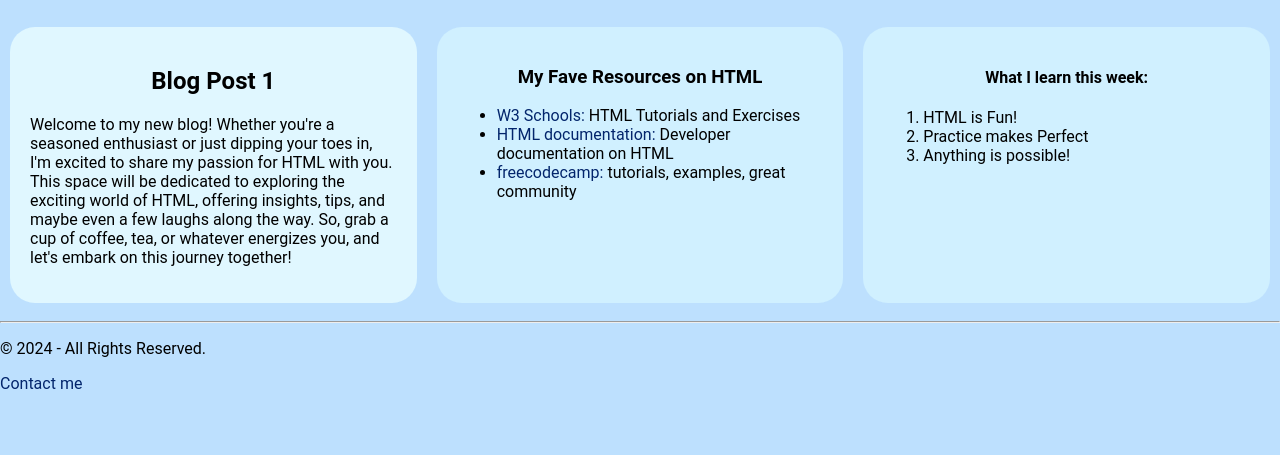
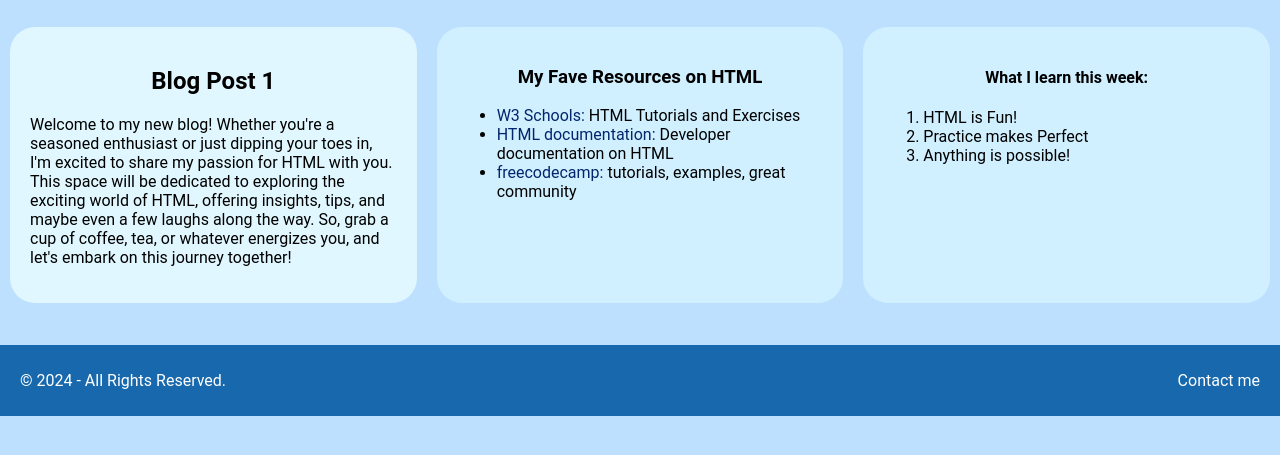
Before and after one commit to dewi-xaltius/html-exercise1, a plain HTML site: page index.html in a window 1280 px wide. Shown: the part 87-542 px from the top of the page. Drawn offline with Linux system fonts and the light colour scheme.

Commit message:
add styling to footer

```diff
--- a/index.css
+++ b/index.css
@@ -95,3 +95,24 @@ nav li a:hover {
 .blog-section-3 {
     background-color: #c0eaff; /* Light shade */
 }
+
+/* Footer styling */
+footer {
+    background-color: #1768ac; /* Sets a different background color for the footer */
+    color: white; /* Sets the text color for the footer */
+    margin-top: 2rem;
+    padding: 10px 20px; /* Adds padding inside the footer */
+    display: flex; /* Uses Flexbox for layout */
+    justify-content: space-between; /* Spaces out items to the left and right */
+    align-items: center; /* Aligns items vertically in the center */
+}
+
+/* Styling for footer links */
+footer a {
+    color: white; /* Sets the text color for footer links */
+    text-decoration: none; /* Removes underline from links */
+}
+
+footer a:hover {
+    text-decoration: underline; /* Adds underline on hover */
+}
--- a/index.html
+++ b/index.html
@@ -60,7 +60,6 @@
   <!-- Footer  -->
   <footer>
     <div>
-      <hr>
       <p>&copy; 2024  - All Rights Reserved.</p>
     </div>
     <div>
```
